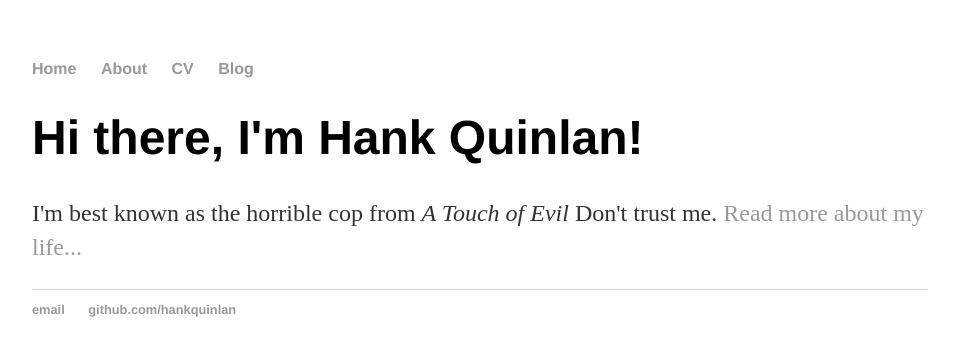
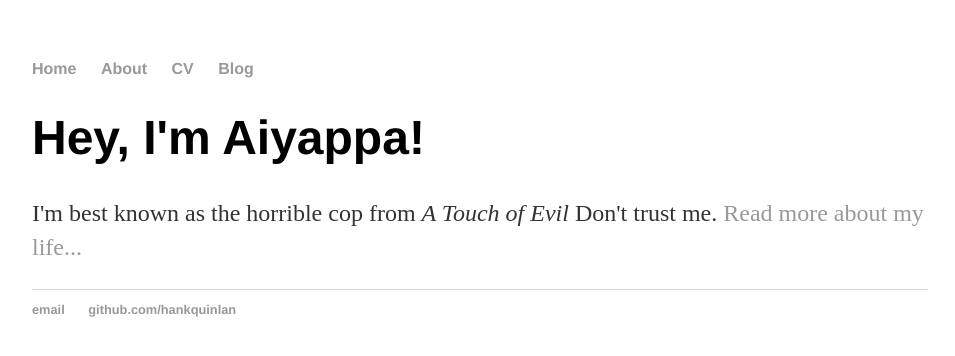
Before and after one commit to aiyappabollera/aiyappabollera.github.io, a Jekyll site: the page built from index.html, in a window 1280 px wide. Shown: the top 356 px of the page, without its empty margins (160-1115 px from the left). Built offline with Jekyll 4.4.1, drawn with Linux system fonts in a browser that asks for light colours.

Commit message:
Update index.html

```diff
--- a/index.html
+++ b/index.html
@@ -1,8 +1,8 @@
 ---
 layout: default
-title: Hank Quinlan, Horrible Cop
+title: Aiyappa Bollera
 ---
 <div class="blurb">
-	<h1>Hi there, I'm Hank Quinlan!</h1>
+	<h1>Hey, I'm Aiyappa!</h1>
 	<p>I'm best known as the horrible cop from <em>A Touch of Evil</em> Don't trust me. <a href="/about">Read more about my life...</a></p>
 </div><!-- /.blurb -->
```
